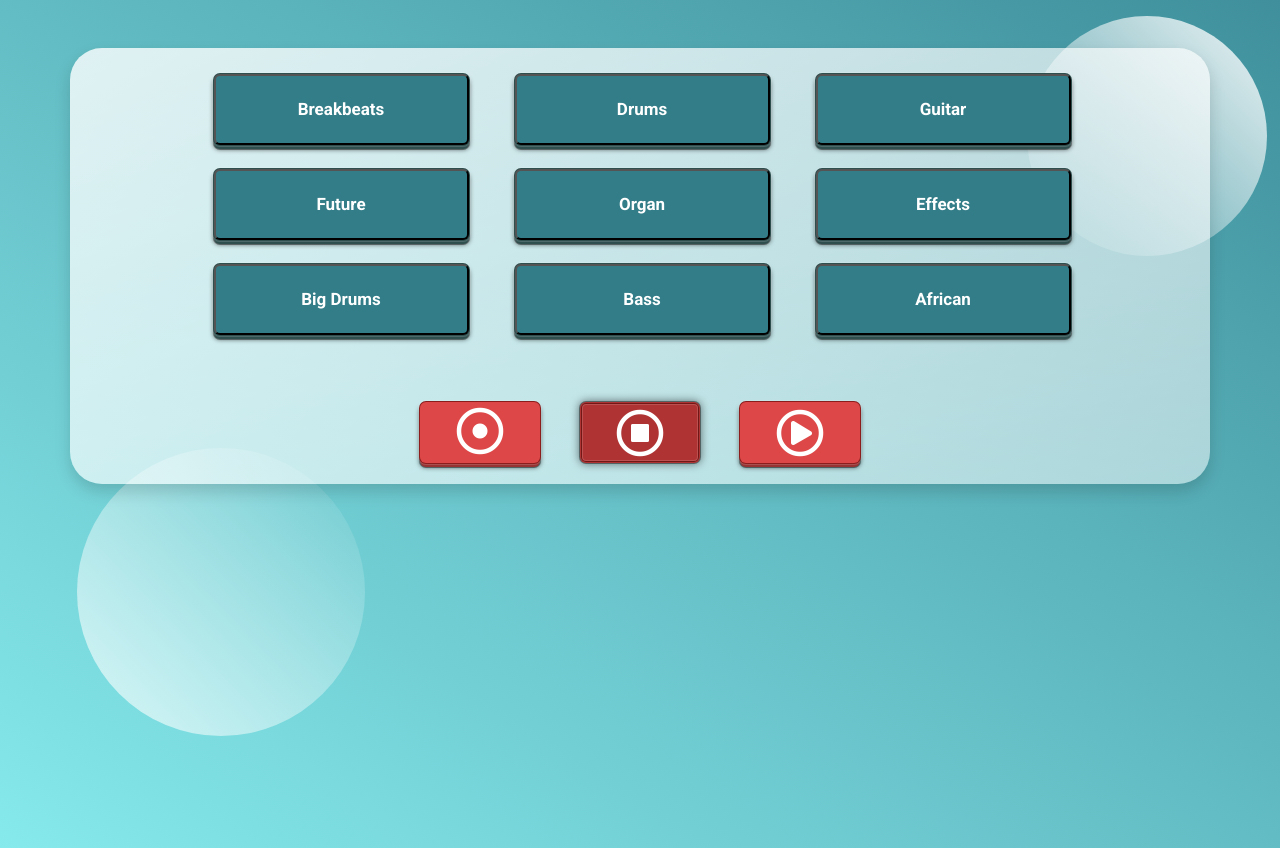
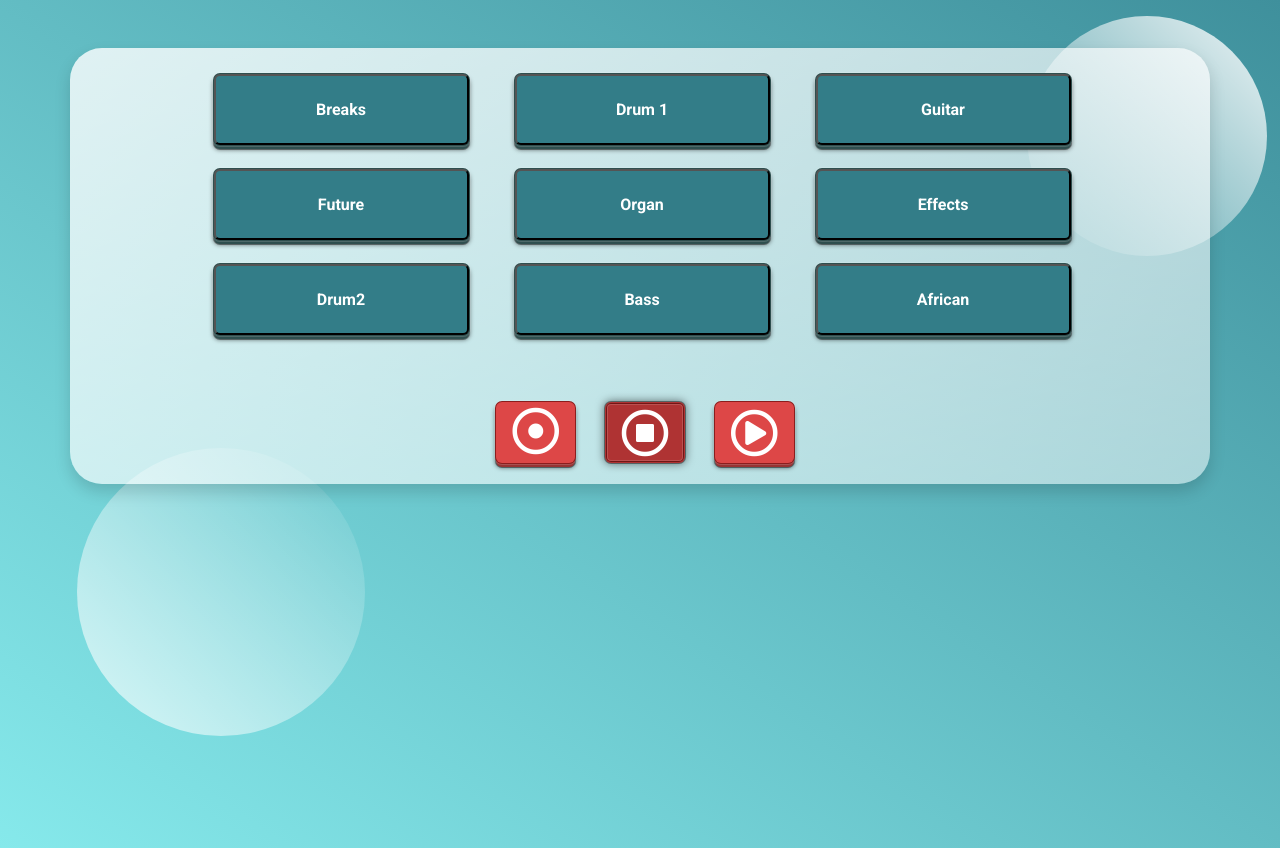
Before and after one commit to odedgafni/Loop_Machine, a React (Create React App) app: page / in a window 1280 px wide. Built offline with nearby package versions, Linux system fonts and the light colour scheme.

Commit message:
Production Ready

```diff
--- a/package.json
+++ b/package.json
@@ -7,6 +7,7 @@
     "@testing-library/react": "^11.2.5",
     "@testing-library/user-event": "^12.7.2",
     "bootstrap": "^4.6.0",
+    "express": "^4.17.1",
     "react": "^17.0.1",
     "react-dom": "^17.0.1",
     "react-scripts": "4.0.2",
--- a/src/components/Pad.js
+++ b/src/components/Pad.js
@@ -6,7 +6,7 @@ const Pad = ({ sound, handlePadClick }) => {
   const pad_state = sound.isActive ? "pad_on" : "pad_off"
 
   return (
-    <div className="col col-3 m-2 mt-3">
+    <div className="col  col-3 m-2 mt-3">
       <button className={`pad w-100 h-100 ${pad_state}`}
         onClick={() => handlePadClick(sound)}>
           {sound.name}
--- a/src/components/TransportButtons.js
+++ b/src/components/TransportButtons.js
@@ -13,19 +13,19 @@ const TransportButtons = ({ setIsPlaying, setIsRecording, isRecording, isPlaying
     <div className="mt-5">
       <div className="row justify-content-around p-3">
         <div className="col col-4">
-          <button className={`t_btn ${record_style}`}
+          <button className={`t_btn w-100 ${record_style}`}
             onClick={() => setIsRecording(!isRecording)}>
             <i className='record far fa-dot-circle fa-3x'></i>
           </button>
         </div>
         <div className="col col-4">
-          <button className={`t_btn btn ${play_style}`}
+          <button className={`t_btn btn w-100 ${play_style}`}
             onClick={() => setIsPlaying(false)}>
             <i className='far fa-stop-circle fa-3x'></i>
           </button>
         </div>
         <div className="col col-4">
-          <button className={`t_btn btn ${stop_style}`}
+          <button className={`t_btn btn w-100 ${stop_style}`}
             onClick={() => setIsPlaying(true)}>
             <i className='far fa-play-circle fa-3x'></i>
           </button>
--- a/src/components/components.css
+++ b/src/components/components.css
@@ -1,6 +1,6 @@
 .pad {
   color: white;
-  font-size: 17px;
+  font-size: 16px;
   height: 61px;
   line-height: 55px;
   margin: 10px 5px 0 2px;
--- a/src/sounds.js
+++ b/src/sounds.js
@@ -10,13 +10,13 @@ import tangu_groove from './samples/tangu_groove.mp3';
 
 export const sounds = [
   {
-    name: "Breakbeats",
+    name: "Breaks",
     audio: new Audio(stutter_breakbeats),
     isActive: false,
     id: 1
   },
   {
-    name: "Drums",
+    name: "Drum 1",
     audio: new Audio(drums),
     isActive: false,
     id: 2
@@ -46,7 +46,7 @@ export const sounds = [
     id: 6
   },
   {
-    name: "Big Drums",
+    name: "Drum2",
     audio: new Audio(stompy_drums),
     isActive: false,
     id: 7
```
Also changed, not shown: app.js (added, +16 -0 lines), 1 other file (tests, documents, lock files or other folders).
